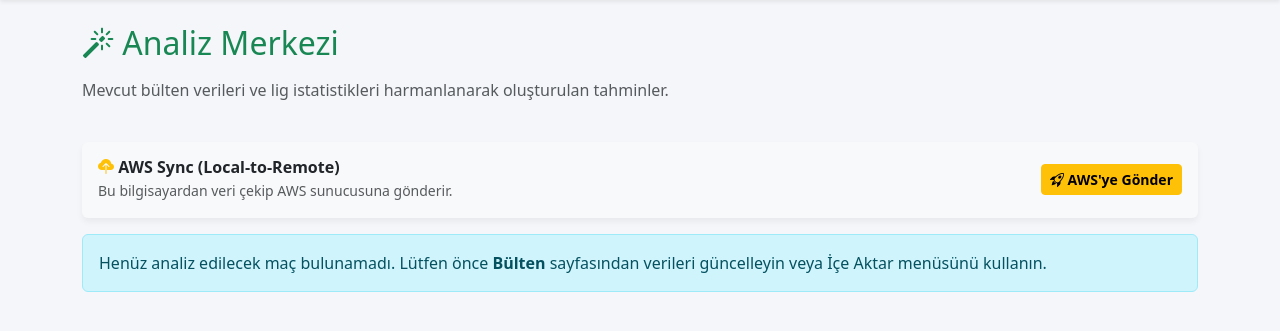
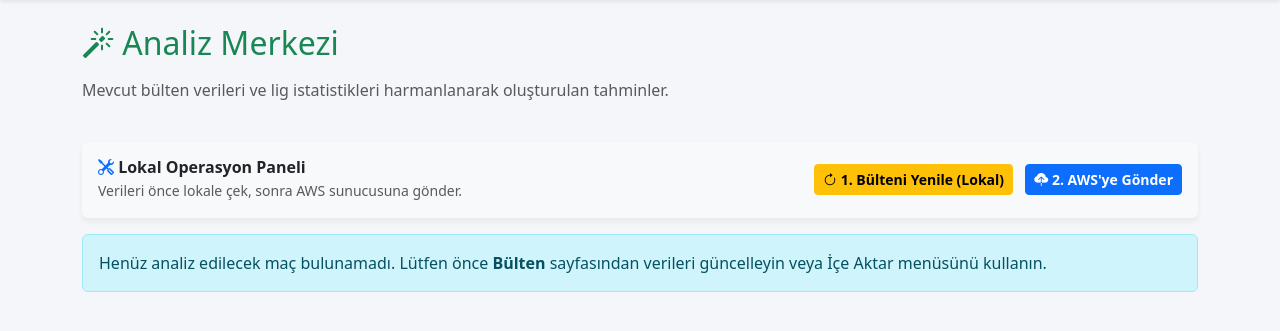
Before and after one commit to argunvaran/wizard-scrap, a Django app: page /analysis/ in a window 1280 px wide. Shown: the part 80-411 px from the top of the page. Run offline with Django 5.2, Linux system fonts and the light colour scheme; the visitor is signed in with stand-in values (Sample User, id 1); data that the repository does not hold is empty.

Commit message:
Feat: Add separate Local Refresh and AWS Push buttons with robust local scraping mode

```diff
--- a/analysis/templates/analysis/dashboard.html
+++ b/analysis/templates/analysis/dashboard.html
@@ -17,39 +17,63 @@
         <div class="card bg-light border-warning">
             <div class="card-body d-flex justify-content-between align-items-center">
                 <div>
-                    <h6 class="fw-bold text-dark mb-0"><i class="bi bi-cloud-upload-fill text-warning"></i> AWS Sync (Local-to-Remote)</h6>
-                    <small class="text-muted">Bu bilgisayardan veri çekip AWS sunucusuna gönderir.</small>
+                    <h6 class="fw-bold text-dark mb-0"><i class="bi bi-tools text-primary"></i> Lokal Operasyon Paneli
+                    </h6>
+                    <small class="text-muted">Verileri önce lokale çek, sonra AWS sunucusuna gönder.</small>
                 </div>
-                <button onclick="triggerAwsPush()" id="btnAwsPush" class="btn btn-warning btn-sm fw-bold">
-                    <i class="bi bi-rocket-takeoff"></i> AWS'ye Gönder
-                </button>
+                <div>
+                    <button onclick="triggerLocalScrape()" id="btnLocal" class="btn btn-warning btn-sm fw-bold me-2">
+                        <i class="bi bi-arrow-clockwise"></i> 1. Bülteni Yenile (Lokal)
+                    </button>
+                    <button onclick="triggerAwsPush()" id="btnAwsPush" class="btn btn-primary btn-sm fw-bold">
+                        <i class="bi bi-cloud-upload-fill"></i> 2. AWS'ye Gönder
+                    </button>
+                </div>
             </div>
         </div>
         <script>
-            async function triggerAwsPush() {
-                const btn = document.getElementById('btnAwsPush');
-                // Ask for URL (stored in localStorage for convenience)
-                let defaultUrl = localStorage.getItem('aws_target_url') || 'http://YOUR_AWS_IP/analysis/api/push-bulletin/';
-                const targetUrl = prompt("AWS Hedef URL'sini girin:", defaultUrl);
-
-                if (!targetUrl) return;
-
-                // Save for next time
-                localStorage.setItem('aws_target_url', targetUrl);
-
-                if (!confirm(`${targetUrl} adresine veri gönderilecek. Onaylıyor musunuz?`)) return;
+            async function triggerLocalScrape() {
+                const btn = document.getElementById('btnLocal');
+                if (!confirm("Bilyoner sitesinden güncel veriler çekilip LOKAL veritabanına kaydedilecek. Devam edilsin mi?")) return;
 
                 btn.disabled = true;
-                btn.innerHTML = '<span class="spinner-border spinner-border-sm"></span> İşleniyor...';
+                btn.innerHTML = '<span class="spinner-border spinner-border-sm"></span> Çekiliyor...';
 
                 try {
                     const response = await fetch("{% url 'scrape_local_push' %}", {
                         method: 'POST',
-                        headers: {
-                            'Content-Type': 'application/json',
-                            'X-CSRFToken': '{{ csrf_token }}'
-                        },
-                        body: JSON.stringify({ target_url: targetUrl })
+                        body: JSON.stringify({ action: 'scrape_local' }),
+                        headers: { 'Content-Type': 'application/json', 'X-CSRFToken': '{{ csrf_token }}' }
+                    });
+                    const res = await response.json();
+                    if (res.success) {
+                        alert(`✅ ${res.msg}\nSayfa yenileniyor...`);
+                        location.reload();
+                    } else {
+                        alert(`❌ HATA: ${res.error}`);
+                    }
+                } catch (err) { alert("Hata: " + err); }
+                finally { btn.disabled = false; btn.innerHTML = '<i class="bi bi-arrow-clockwise"></i> 1. Bülteni Yenile (Lokal)'; }
+            }
+
+            async function triggerAwsPush() {
+                const btn = document.getElementById('btnAwsPush');
+                let defaultUrl = localStorage.getItem('aws_target_url') || 'http://YOUR_AWS_IP/analysis/api/push-bulletin/';
+                const targetUrl = prompt("AWS Hedef URL (örn: wfm-pro.com):", defaultUrl);
+
+                if (!targetUrl) return;
+                localStorage.setItem('aws_target_url', targetUrl);
+
+                if (!confirm(`LOKAL veritabanındaki maçlar ${targetUrl} adresine gönderilecek. Onaylıyor musunuz?`)) return;
+
+                btn.disabled = true;
+                btn.innerHTML = '<span class="spinner-border spinner-border-sm"></span> Gönderiliyor...';
+
+                try {
+                    const response = await fetch("{% url 'scrape_local_push' %}", {
+                        method: 'POST',
+                        body: JSON.stringify({ action: 'push_to_aws', target_url: targetUrl }),
+                        headers: { 'Content-Type': 'application/json', 'X-CSRFToken': '{{ csrf_token }}' }
                     });
 
                     const res = await response.json();
@@ -63,7 +87,7 @@
                     alert(`❌ BAĞLANTI HATASI:\n\n${err}`);
                 } finally {
                     btn.disabled = false;
-                    btn.innerHTML = '<i class="bi bi-rocket-takeoff"></i> AWS\'ye Gönder';
+                    btn.innerHTML = '<i class="bi bi-cloud-upload-fill"></i> 2. AWS\'ye Gönder';
                 }
             }
         </script>
@@ -115,11 +139,13 @@
 
                 {% if item.result.home_stats and item.result.away_stats %}
                 <div class="d-flex justify-content-between small text-muted px-2">
-                    <span title="Puan/Sıra">{{ item.result.home_stats.points }}P (#{{ item.result.home_stats.rank }})</span>
+                    <span title="Puan/Sıra">{{ item.result.home_stats.points }}P (#{{ item.result.home_stats.rank
+                        }})</span>
 
 
                     <span>Form Durumu</span>
-                    <span title="Puan/Sıra"> (#{{ item.result.away_stats.rank }}) {{ item.result.away_stats.points }}P</span>
+                    <span title="Puan/Sıra"> (#{{ item.result.away_stats.rank }}) {{ item.result.away_stats.points
+                        }}P</span>
 
 
                 </div>
@@ -137,7 +163,8 @@
                         Oranlar: {{ item.match.ms_1 }} - {{ item.match.ms_x }} - {{ item.match.ms_2 }}
                     </span>
                     {% if item.value_bet %}
-                    <span class="badge bg-success animate-pulse"><i class="bi bi-star-fill"></i> {{ item.value_bet }}</span>
+                    <span class="badge bg-success animate-pulse"><i class="bi bi-star-fill"></i> {{ item.value_bet
+                        }}</span>
 
 
                     {% endif %}
--- a/analysis/views.py
+++ b/analysis/views.py
@@ -164,9 +164,13 @@ def receive_external_bulletin(request):
     return JsonResponse({"success": False, "error": "Method not allowed"}, status=405)
 
 @login_required
+@login_required
 def scrape_local_and_push_view(request):
     """
     Triggered from Local Dashboard (Superuser Only).
+    Handles:
+    1. action='scrape_local': Scrape Bilyoner -> Save to Local DB
+    2. action='push_to_aws': Read Local DB -> Push to Remote Server
     """
     if not request.user.is_superuser:
         return JsonResponse({'success': False, 'error': 'Yetkisiz Erişim'})
@@ -174,36 +178,92 @@ def scrape_local_and_push_view(request):
     if request.method == 'POST':
         try:
             data = json.loads(request.body)
+            action = data.get('action', 'push_to_aws') # Default legacy behavior
             target_url = data.get('target_url')
 
-            if not target_url:
-                return JsonResponse({'success': False, 'error': 'Hedef AWS URL girilmedi.'})
+            # --- ACTION 1: SCRAPE LOCAL ---
+            if action == 'scrape_local':
+                scraper = BilyonerScraper()
+                # Use default scrape (headful locally per our update)
+                matches = scraper.scrape()
 
-            # 1. Scrape Locally
-            scraper = BilyonerScraper()
-            matches = scraper.scrape()
+                if not matches:
+                    return JsonResponse({'success': False, 'error': 'Bilyonerden veri çekilemedi (0 maç).'})
 
-            if not matches:
-                return JsonResponse({'success': False, 'error': 'Bilyonerden veri çekilemedi (0 maç).'})
+                # Save to Local DB
+                BilyonerBulletin.objects.all().delete()
+                bulk_list = []
+                for m in matches:
+                    bulk_list.append(BilyonerBulletin(
+                        unique_key=m.get('unique_key'),
+                        country=m.get('country', 'TURKEY'),
+                        league=m.get('league', '-'),
+                        match_date=m.get('match_date', ''),
+                        match_time=m.get('match_time', '00:00'),
+                        home_team=m.get('home_team', 'Unknown'),
+                        away_team=m.get('away_team', 'Unknown'),
+                        ms_1=m.get('ms_1', '-'),
+                        ms_x=m.get('ms_x', '-'),
+                        ms_2=m.get('ms_2', '-'),
+                        under_2_5=m.get('under_2_5', '-'),
+                        over_2_5=m.get('over_2_5', '-')
+                    ))
+                BilyonerBulletin.objects.bulk_create(bulk_list)
 
-            # 2. Push to Remote
-            payload = {
-                "secret": "WFM_PRO_2026_SECURE_SYNC",
-                "matches": matches
-            }
+                return JsonResponse({
+                    'success': True,
+                    'count': len(matches),
+                    'msg': f"Lokal veritabanı güncellendi: {len(matches)} Maç."
+                })
 
-            try:
-                resp = requests.post(target_url, json=payload, timeout=20)
-                if resp.status_code == 200:
-                    remote_res = resp.json()
-                    if remote_res.get('success'):
-                        return JsonResponse({'success': True, 'count': len(matches), 'msg': f"AWS Başarıyla Güncellendi: {remote_res.get('count')} Maç"})
+            # --- ACTION 2: PUSH TO AWS ---
+            elif action == 'push_to_aws':
+                if not target_url:
+                    return JsonResponse({'success': False, 'error': 'Hedef AWS URL girilmedi.'})
+
+                # Read from Local DB
+                local_matches = BilyonerBulletin.objects.all()
+                if not local_matches.exists():
+                     return JsonResponse({'success': False, 'error': 'Lokal veritabanı boş! Önce "Bülteni Yenile" yapın.'})
+
+                # Serialize
+                matches_payload = []
+                for m in local_matches:
+                    matches_payload.append({
+                        'unique_key': m.unique_key,
+                        'country': m.country,
+                        'league': m.league,
+                        'match_date': m.match_date,
+                        'match_time': m.match_time,
+                        'home_team': m.home_team,
+                        'away_team': m.away_team,
+                        'ms_1': m.ms_1,
+                        'ms_x': m.ms_x,
+                        'ms_2': m.ms_2,
+                        'under_2_5': m.under_2_5,
+                        'over_2_5': m.over_2_5,
+                    })
+
+                payload = {
+                    "secret": "WFM_PRO_2026_SECURE_SYNC",
+                    "matches": matches_payload
+                }
+
+                try:
+                    resp = requests.post(target_url, json=payload, timeout=20)
+                    if resp.status_code == 200:
+                        remote_res = resp.json()
+                        if remote_res.get('success'):
+                            return JsonResponse({'success': True, 'count': len(matches_payload), 'msg': f"AWS Başarıyla Güncellendi: {remote_res.get('count')} Maç"})
+                        else:
+                            return JsonResponse({'success': False, 'error': f"AWS Hatası: {remote_res.get('error')}"})
                     else:
-                        return JsonResponse({'success': False, 'error': f"AWS Hatası: {remote_res.get('error')}"})
-                else:
-                    return JsonResponse({'success': False, 'error': f"AWS HTTP Hatası: {resp.status_code}"})
-            except Exception as net_err:
-                return JsonResponse({'success': False, 'error': f"AWS Bağlantı Hatası: {str(net_err)}"})
+                        return JsonResponse({'success': False, 'error': f"AWS HTTP Hatası: {resp.status_code}"})
+                except Exception as net_err:
+                    return JsonResponse({'success': False, 'error': f"AWS Bağlantı Hatası: {str(net_err)}"})
+
+            else:
+                 return JsonResponse({'success': False, 'error': f'Geçersiz işlem: {action}'})
 
         except Exception as e:
             return JsonResponse({'success': False, 'error': f"İşlem Hatası: {str(e)}"})
```
Also changed, not shown: scraper/bilyoner.py (+18 -45 lines).
